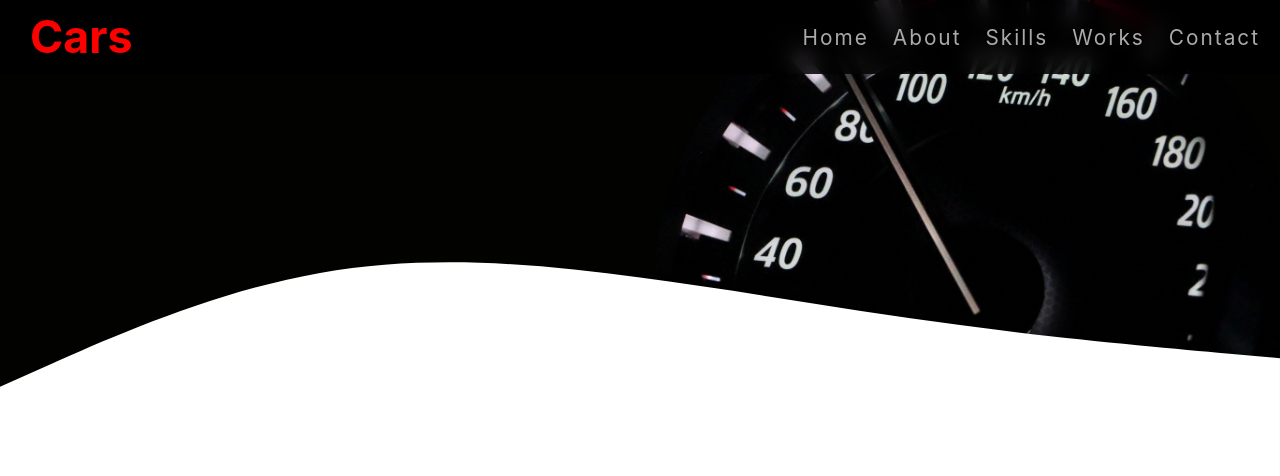
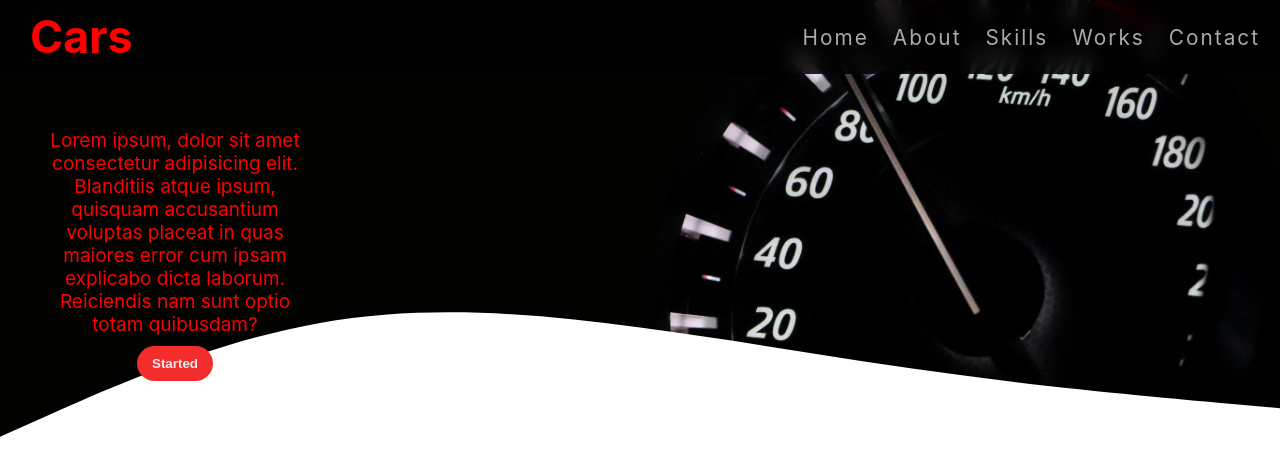
Before and after one commit to cmglezpdev/landing-page, a React (Create React App) app: page / in a window 1280 px wide. Shown: the top 476 px of the page. Built offline with nearby package versions, Linux system fonts and the light colour scheme; the HTML template or start-up script is replaced by a standard one.

Commit message:
feat: Add basic description

```diff
--- a/src/components/home/Home.jsx
+++ b/src/components/home/Home.jsx
@@ -5,6 +5,14 @@ import './home.scss';
 export const Home = () => {
   return (
     <header className='home'>
+        <div className='home__content'>
+
+          <p className='content-intro'>Lorem ipsum, dolor sit amet consectetur adipisicing elit. Blanditiis atque ipsum, quisquam accusantium voluptas placeat in quas maiores error cum ipsam explicabo dicta laborum. Reiciendis nam sunt optio totam quibusdam?</p>
+          <button className='content-btn'>
+            Started
+          </button>
+
+        </div>
 
         <svg className='home-waves' xmlns="http://www.w3.org/2000/svg" viewBox="0 0 1440 320"><path fill="#fff" fill-opacity="1" d="M0,192L60,165.3C120,139,240,85,360,64C480,43,600,53,720,69.3C840,85,960,107,1080,122.7C1200,139,1320,149,1380,154.7L1440,160L1440,320L1380,320C1320,320,1200,320,1080,320C960,320,840,320,720,320C600,320,480,320,360,320C240,320,120,320,60,320L0,320Z"></path></svg>
     </header>
--- a/src/components/home/home.scss
+++ b/src/components/home/home.scss
@@ -7,13 +7,69 @@
     background-position: right;
     min-height: 500px;
     min-width: 100vw;
-    position: relative;
+
     display: flex;
-    flex-direction: column;
-    justify-content: end;
+    justify-content: center;
+    align-items: center;
+
+    &__content {
+        display: flex;
+        flex-direction: column;
+        align-items: center;
+        justify-content: center;
+        padding: 100px 40px;
+        text-align: center;
+        backdrop-filter: blur(2px);
+        z-index: 1;
+
+        .content-intro {
+            padding: 10px;
+            color: #f00;
+            font-size: 19px;
+        }
+
+        .content-btn {
+            background-color: rgb(243, 44, 44);
+            color: #eee;
+            font-weight: 600;
+            padding: 10px 15px;
+            border-radius: 20px;
+            cursor: pointer;
+            outline: none;
+            border: 0;
+
+            &:hover {
+                background-color: rgb(231, 22, 22);
+            }
+        }
+
+    }
 
     &-waves {
         position: absolute;
         bottom: 0;
     }
 }
+
+@media (min-width: 690px) {
+    .home {
+
+        justify-content: start;
+
+        &__content {
+            width: 350px;
+            backdrop-filter: blur(0);
+        }
+    }
+}
+
+@media (min-width: 900px) {
+    .home {
+
+        .home-waves {
+            bottom: -10%;
+        }
+
+        // background-position: 100px;
+    }
+}
```
